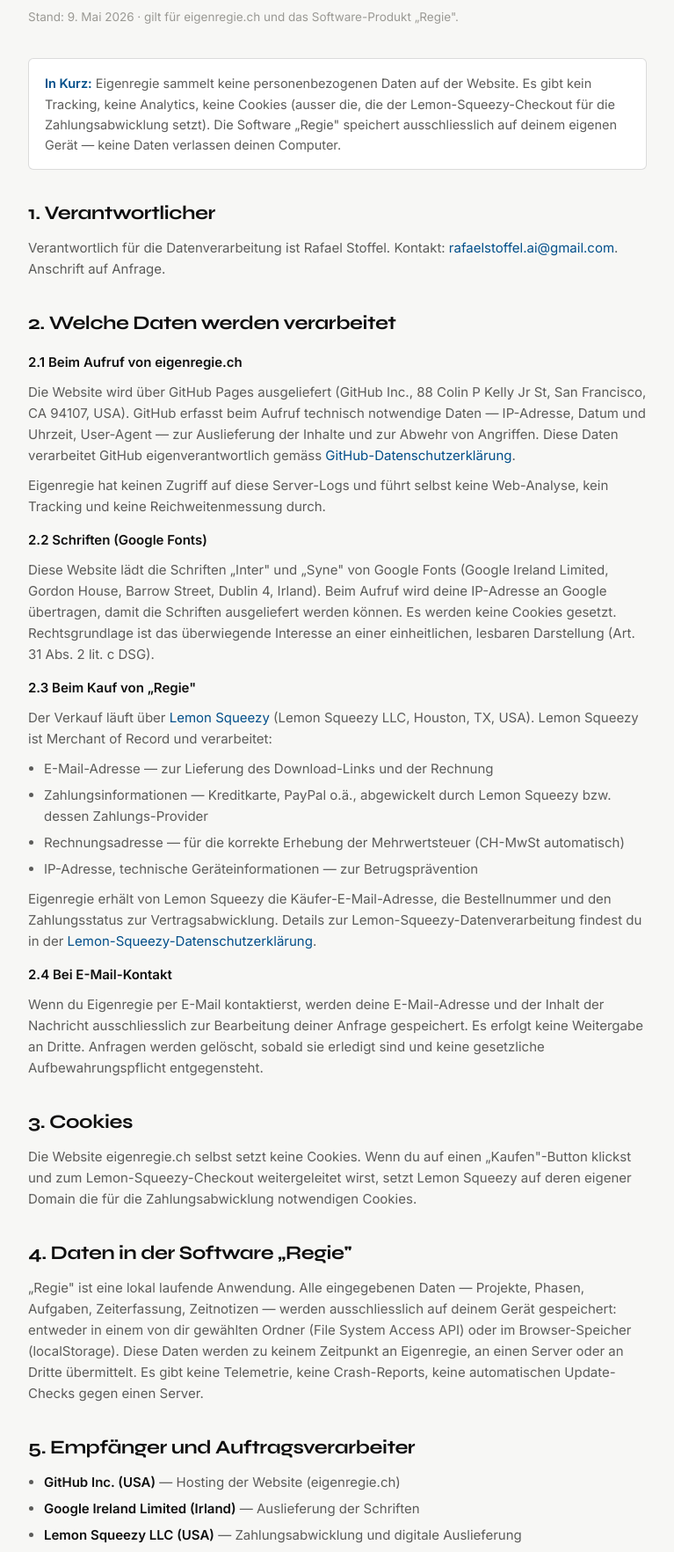
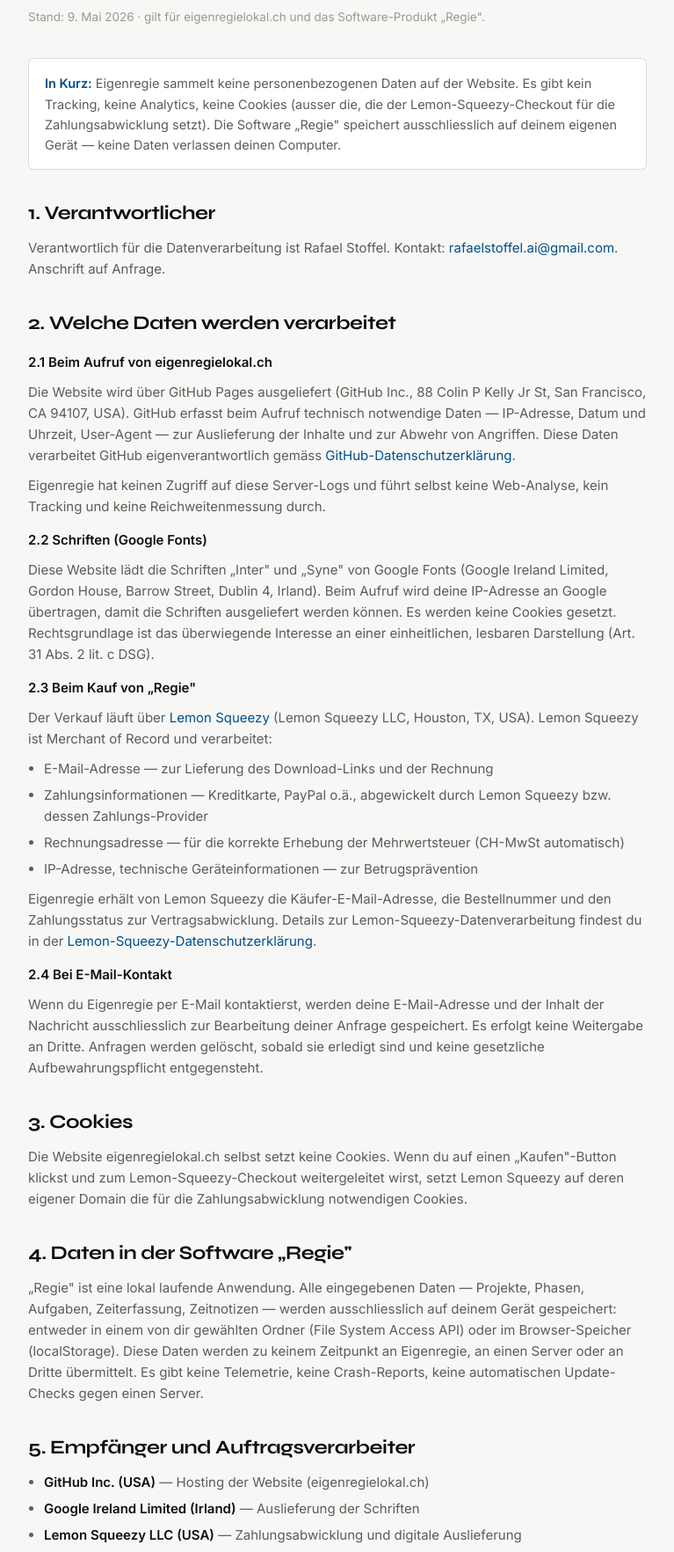
Before and after one commit to rafaelstoffelai-ops/eigenregie, a plain HTML site: page datenschutz.html in a window 1280 px wide. Shown: the part 253-2017 px from the top of the page at 88% size, without its empty margins (256-1023 px from the left). Drawn offline with Linux system fonts and the light colour scheme.

Commit message:
Domain eigenregielokal.ch verdrahtet
- CNAME (re-add): eigenregielokal.ch
- impressum.html, datenschutz.html, README.md: alle Vorkommen eigenregie.ch → eigenregielokal.ch
- Domain ist registriert, DNS-Propagation läuft

```diff
--- a/datenschutz.html
+++ b/datenschutz.html
@@ -190,7 +190,7 @@
     <div class="page-head">
       <span class="eyebrow">Rechtliches</span>
       <h1>Datenschutz</h1>
-      <p class="page-meta">Stand: 9. Mai 2026 · gilt für eigenregie.ch und das Software-Produkt „Regie".</p>
+      <p class="page-meta">Stand: 9. Mai 2026 · gilt für eigenregielokal.ch und das Software-Produkt „Regie".</p>
     </div>
 
     <div class="content">
@@ -208,7 +208,7 @@
       <section>
         <h2>2. Welche Daten werden verarbeitet</h2>
 
-        <h3>2.1 Beim Aufruf von eigenregie.ch</h3>
+        <h3>2.1 Beim Aufruf von eigenregielokal.ch</h3>
         <p>Die Website wird über GitHub Pages ausgeliefert (GitHub Inc., 88 Colin P Kelly Jr St, San Francisco, CA 94107, USA). GitHub erfasst beim Aufruf technisch notwendige Daten — IP-Adresse, Datum und Uhrzeit, User-Agent — zur Auslieferung der Inhalte und zur Abwehr von Angriffen. Diese Daten verarbeitet GitHub eigenverantwortlich gemäss <a href="https://docs.github.com/site-policy/privacy-policies/github-privacy-statement" rel="noopener" target="_blank">GitHub-Datenschutzerklärung</a>.</p>
         <p>Eigenregie hat keinen Zugriff auf diese Server-Logs und führt selbst keine Web-Analyse, kein Tracking und keine Reichweitenmessung durch.</p>
 
@@ -231,7 +231,7 @@
 
       <section>
         <h2>3. Cookies</h2>
-        <p>Die Website eigenregie.ch selbst setzt keine Cookies. Wenn du auf einen „Kaufen"-Button klickst und zum Lemon-Squeezy-Checkout weitergeleitet wirst, setzt Lemon Squeezy auf deren eigener Domain die für die Zahlungsabwicklung notwendigen Cookies.</p>
+        <p>Die Website eigenregielokal.ch selbst setzt keine Cookies. Wenn du auf einen „Kaufen"-Button klickst und zum Lemon-Squeezy-Checkout weitergeleitet wirst, setzt Lemon Squeezy auf deren eigener Domain die für die Zahlungsabwicklung notwendigen Cookies.</p>
       </section>
 
       <section>
@@ -242,7 +242,7 @@
       <section>
         <h2>5. Empfänger und Auftragsverarbeiter</h2>
         <ul>
-          <li><strong>GitHub Inc. (USA)</strong> — Hosting der Website (eigenregie.ch)</li>
+          <li><strong>GitHub Inc. (USA)</strong> — Hosting der Website (eigenregielokal.ch)</li>
           <li><strong>Google Ireland Limited (Irland)</strong> — Auslieferung der Schriften</li>
           <li><strong>Lemon Squeezy LLC (USA)</strong> — Zahlungsabwicklung und digitale Auslieferung</li>
         </ul>
```
Also changed, not shown: impressum.html (+2 -2 lines), 2 other files.
